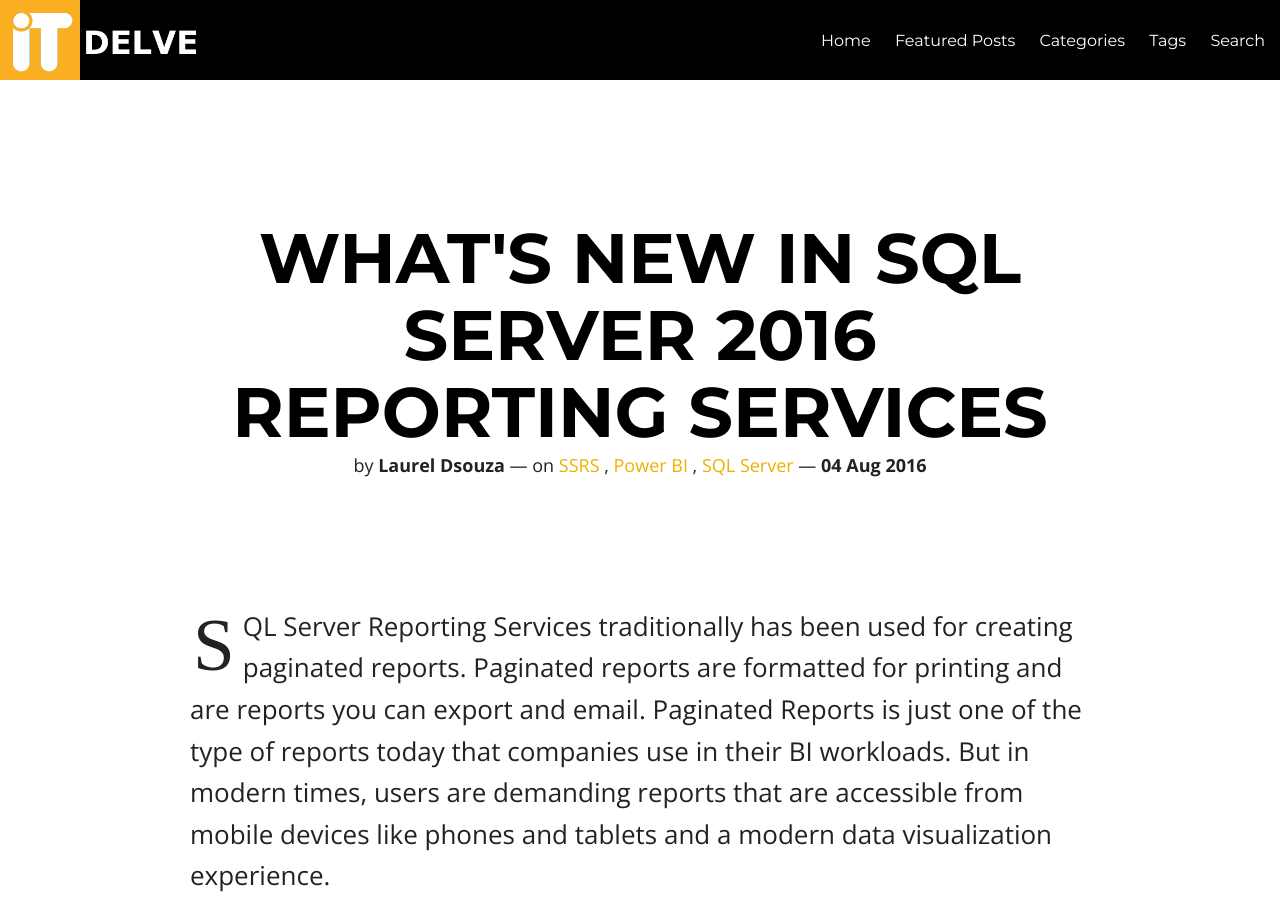
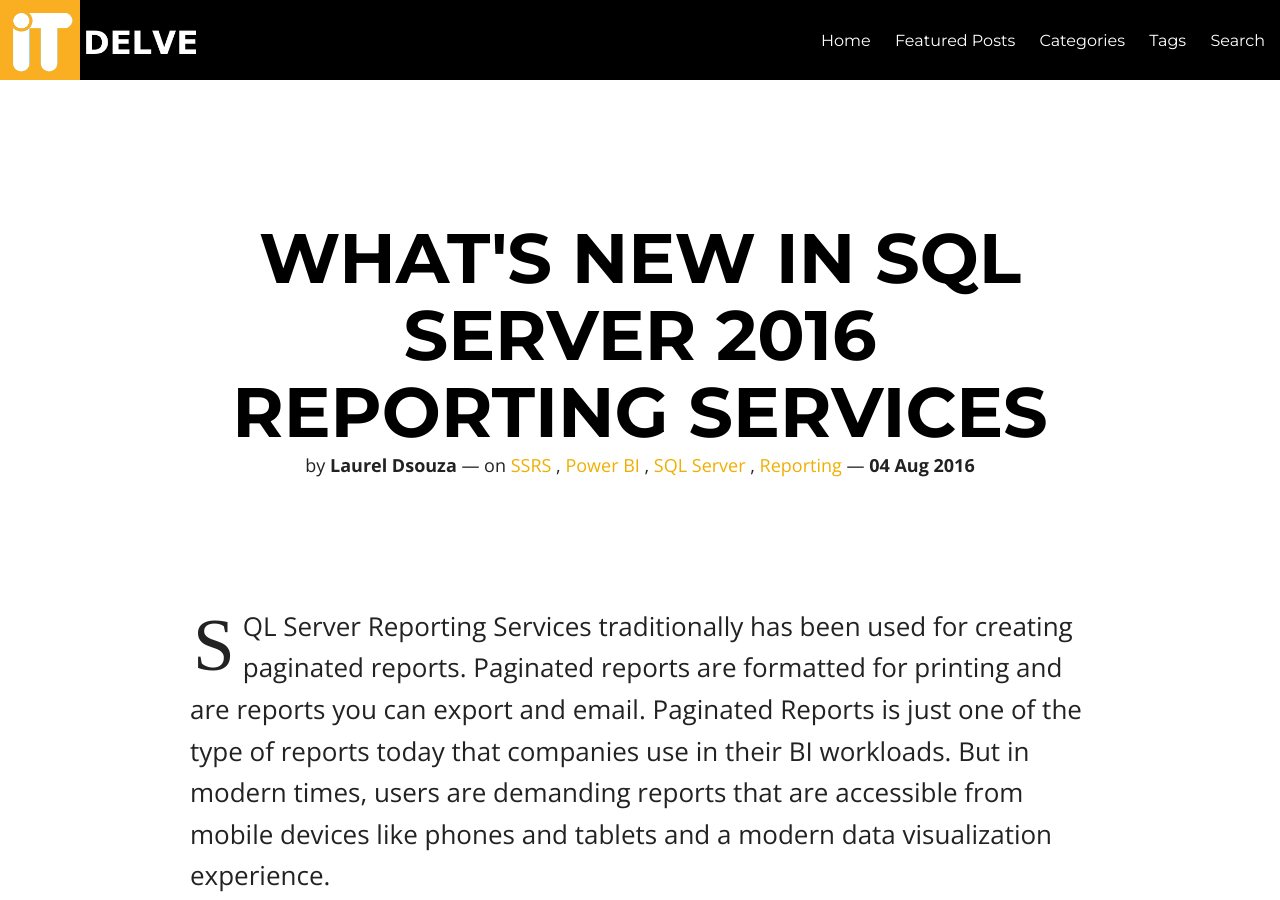
Before and after one commit to ldsouza/ldsouza.github.io, a Jekyll site: the page built from _posts/2016-08-04-what-s-new-in-sql-server-2016-reporting-services.md, in a window 1280 px wide and 900 px high. Built offline with Jekyll 4.4.1, drawn with Linux system fonts in a browser that asks for light colours; nearby versions of some CDN libraries; comment, search, counter and statistics services are not loaded.

Commit message:
Update 2016-08-04-what-s-new-in-sql-server-2016-reporting-services.md

```diff
--- a/_posts/2016-08-04-what-s-new-in-sql-server-2016-reporting-services.md
+++ b/_posts/2016-08-04-what-s-new-in-sql-server-2016-reporting-services.md
@@ -10,6 +10,7 @@
 - SSRS
 - Power BI
 - SQL Server
+- Reporting
 categories:
   - SSRS
 ---
```
